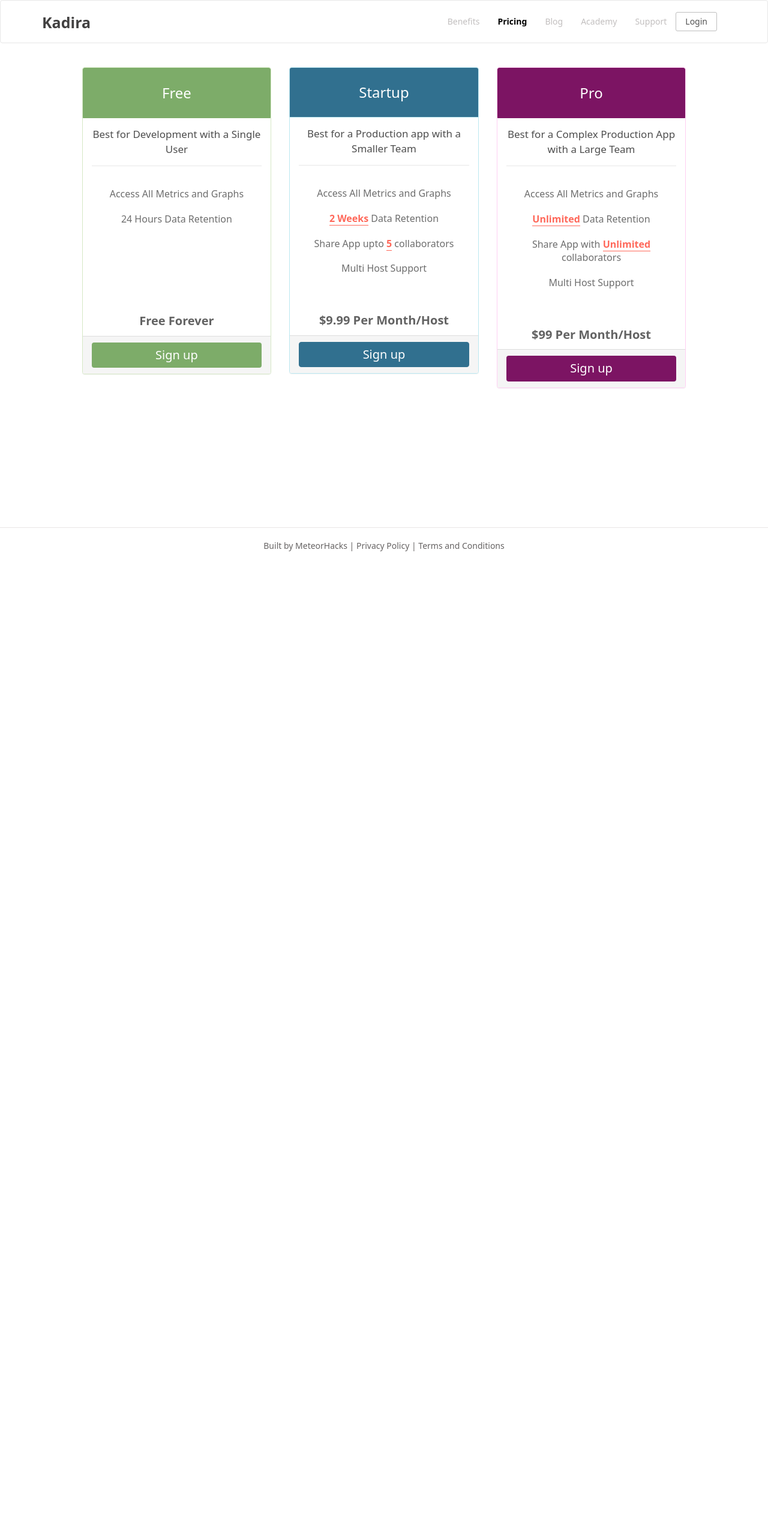
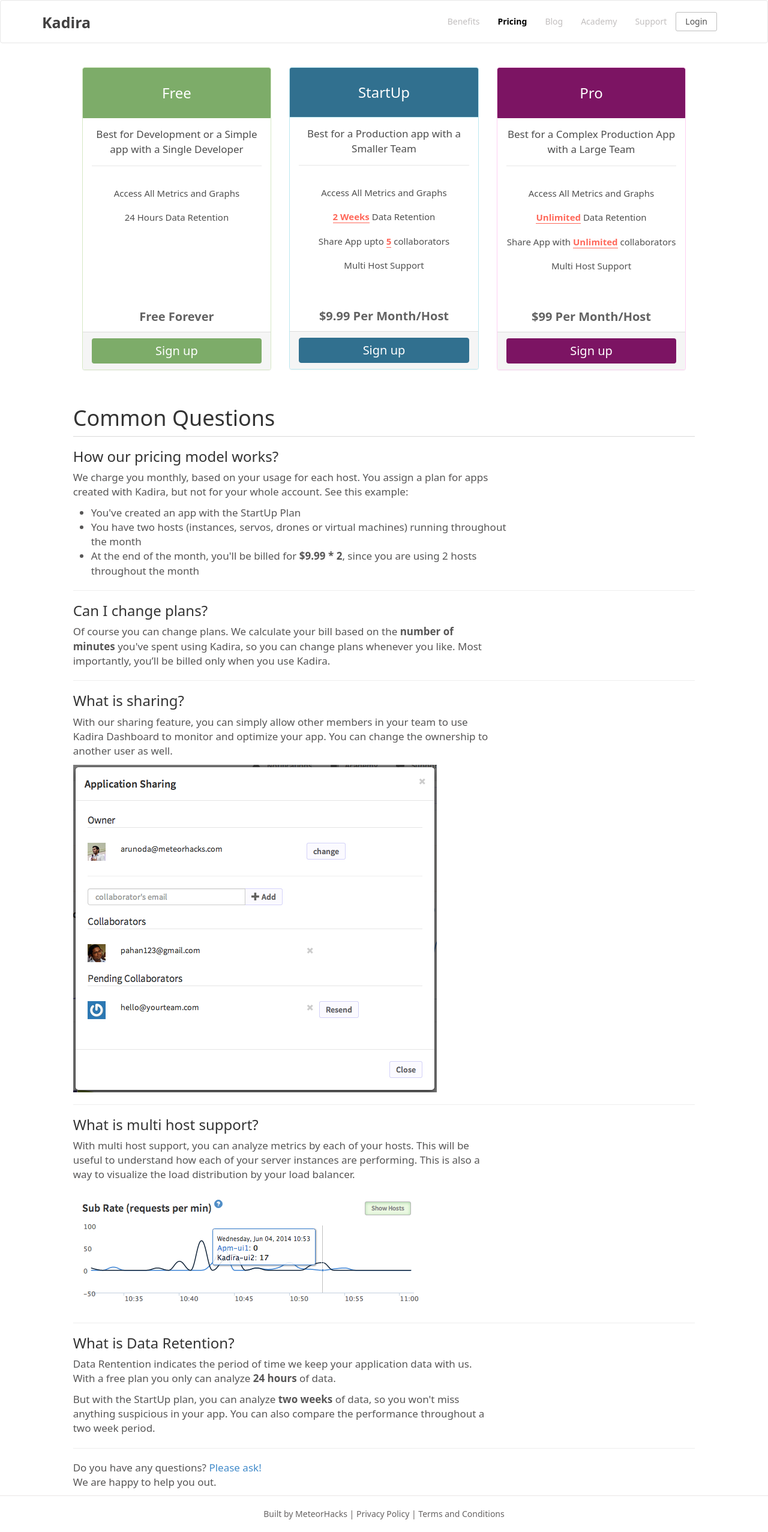
Before and after one commit to kadiraio/kadiraio.github.io, a Jekyll site: the page built from pricing.html, in a window 1280 px wide. Shown: the whole page at 60% size. Built offline with Jekyll 4.4.1, drawn with Linux system fonts in a browser that asks for light colours; before the commit the page ends 940 px from its top, so only the background shows below that.

Commit message:
added common questions

```diff
--- a/_layouts/pricing.html
+++ b/_layouts/pricing.html
@@ -9,14 +9,14 @@
   {% assign page_type = "pricing" %}
   {% include header.html %}
 
-  <div class='post full-page-wo-header-footer'>
+  <div class='post'>
     <div style="margin: 40px 0 20px 0">
       <div id='plan-list' class="col-md-10 col-md-offset-1">
         <div id="plan-free" class="col-xs-12 col-md-4">
           <div class="panel">
             <div class="panel-heading">Free</div>
             <div class="panel-body plan-heading">
-              <p>Best for Development with a Single User</p>
+              <p>Best for Development or a Simple app with a Single Developer</p>
             </div>
             <ul class="list-group">
               <li class="list-group-item">Access All Metrics and Graphs</li>
@@ -27,14 +27,14 @@
               <li class="list-group-item price-tag">Free Forever</li>
             </ul>
             <div class="panel-footer">
-              <a href="https://ui.kadira.io/sign-up" class="btn btn-block btn-plan" data-plan="free"
-              onclick="return trackSignUpClick('https://ui.kadira.io/sign-up', 'pricing', 'free');">Sign up</a>
+              <a href="https://ui.kadira.io/sign-up?plan=free" class="btn btn-block btn-plan" data-plan="free"
+              onclick="return trackSignUpClick('https://ui.kadira.io/sign-up?plan=free', 'pricing', 'free');">Sign up</a>
             </div>
           </div>
         </div> <!--/plan-->
         <div id="plan-startup" class="col-xs-12 col-md-4">
           <div class="panel panel-info">
-            <div class="panel-heading">Startup</div>
+            <div class="panel-heading">StartUp</div>
             <div class="panel-body plan-heading">
               <p>Best for a Production app with a Smaller Team</p>
             </div>
@@ -47,8 +47,8 @@
               <li class="list-group-item price-tag">$9.99 Per Month/Host</li>
             </ul>
             <div class="panel-footer">
-              <a href="https://ui.kadira.io/sign-up" class="btn btn-info btn-block btn-plan" data-plan="startup"
-              onclick="return trackSignUpClick('https://ui.kadira.io/sign-up', 'pricing', 'startup');">Sign up</a>
+              <a href="https://ui.kadira.io/sign-up?plan=startup" class="btn btn-info btn-block btn-plan" data-plan="startup"
+              onclick="return trackSignUpClick('https://ui.kadira.io/sign-up?plan=startup', 'pricing', 'startup');">Sign up</a>
             </div>
           </div>
         </div> <!--/plan-->
@@ -67,14 +67,67 @@
               <li class="list-group-item price-tag">$99 Per Month/Host</li>
             </ul>
             <div class="panel-footer">
-              <a href="https://ui.kadira.io/sign-up" class="btn btn-block btn-plan btn-pro" data-plan="pro"
-              onclick="return trackSignUpClick('https://ui.kadira.io/sign-up', 'pricing', 'pro');">Sign up</a>
+              <a href="https://ui.kadira.io/sign-up?plan=pro" class="btn btn-block btn-plan btn-pro" data-plan="pro"
+              onclick="return trackSignUpClick('https://ui.kadira.io/sign-up?plan=pro', 'pricing', 'pro');">Sign up</a>
             </div>
           </div>
         </div> <!--/plan-->
       </div>
     </div>
+
   </div>
+
+  <div class="clearfix"></div>
+
+  <div class='col-md-10 col-md-offset-1' id='common-questions-panel'> <!-- paid features START-->
+    <h1 id='common-questions'>Common Questions</h1>
+
+    <h3 id='pricing-model'>How our pricing model works?</h3>
+    <p>
+      We charge you monthly, based on your usage for each host. You assign a plan for apps created with Kadira, but not for your whole account. See this example:
+    </p>
+    <ul>
+      <li>You've created an app with the StartUp Plan</li>
+      <li>You have two hosts (instances, servos, drones or virtual machines) running throughout the month</li>
+      <li>At the end of the month, you'll be billed for <b>$9.99 * 2</b>, since you are using 2 hosts throughout the month</li>
+    </ul>
+    <hr/>
+
+    <h3 id='change-plans'>Can I change plans?</h3>
+    <p>
+      Of course you can change plans. We calculate your bill based on the <b>number of minutes</b> you've spent using Kadira, so you can change plans whenever you like. Most importantly, you’ll be billed only when you use Kadira.
+    </p>
+    <hr/>
+
+    <h3 id='sharing'>What is sharing?</h3>
+    <p>
+      With our sharing feature, you can simply allow other members in your team to use Kadira Dashboard to monitor and optimize your app.
+You can change the ownership to another user as well.
+    </p>
+    <img src='/images/pricing/sharing.png'>
+    <hr/>
+
+    <h3 id='multi-host'>What is multi host support?</h3>
+    <p>
+      With multi host support, you can analyze metrics by each of your hosts. This will be useful to understand how each of your server instances are performing. This is also a way to visualize the load distribution by your load balancer.
+    </p>
+    <img src='/images/pricing/multihost.png'>
+    <hr/>
+
+    <h3 id='data-retention'>What is Data Retention?</h3>
+    <p>
+      Data Rentention indicates the period of time we keep your application data with us. With a free plan you only can analyze <b>24 hours</b> of data.
+    </p>
+    <p>
+      But with the StartUp plan, you can analyze <b>two weeks</b> of data, so you won't miss anything suspicious in your app. You can also compare the performance throughout a two week period.
+    </p>
+    <hr/>
+
+    <p>
+      Do you have any questions? <a href='http://support.kadira.io/'>Please ask!</a><br/>
+      We are happy to help you out.
+    </p>
+  </div> <!-- paid features END-->
 
   <div class="clearfix"></div>
 
--- a/css/style.css
+++ b/css/style.css
@@ -673,8 +673,8 @@
 }
 
 #plan-list li {
-  font-size: 16px;
-  color: rgb(109, 109, 109);
+  font-size: 15px;
+  color: rgb(80, 80, 80);
   border: none;
 }
 
@@ -768,6 +768,27 @@
 #plan-free .btn {
   background-color: #7DAC69;
   color: #fff;
+}
+
+#common-questions-panel h1 {
+  border-bottom: 1px solid #DADADA;
+  padding-bottom: 10px;
+}
+
+#common-questions-panel {
+  margin-top: 20px;
+}
+
+#common-questions-panel p,
+#common-questions-panel li{
+  font-size: 17px;
+  color: #575656;
+  -webkit-font-smoothing: antialiased;
+  max-width: 700px;
+}
+
+#common-questions-panel ul{
+  padding-left: 30px;
 }
 
 /*
```
Also changed, not shown: images/pricing/multihost.png (added), images/pricing/sharing.png (added).
